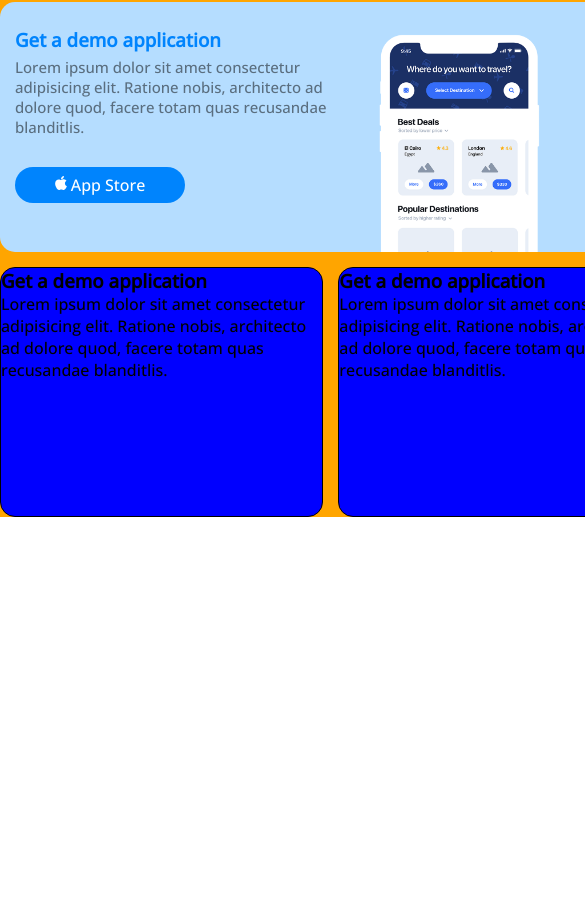
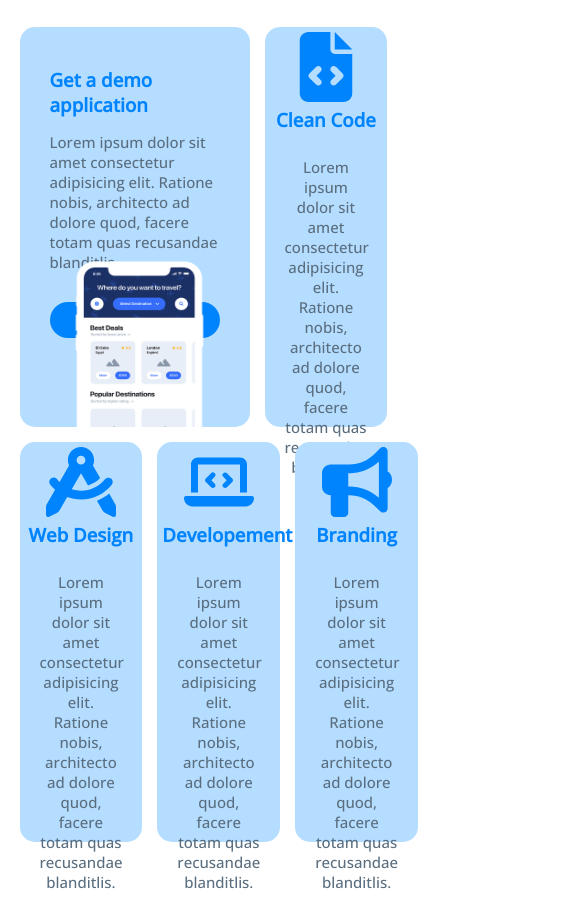
Before and after one commit to ChristianBaciu/htmlcss-responsive-layout, a plain HTML site: page index.html in a window 390 px wide. Shown: the part 78-985 px from the top of the page, 585 px wide, since content can reach past the window. Before the commit the page ends 844 px from the top, so only its background shows below. Drawn offline with nearby package versions, Linux system fonts and the light colour scheme.

Commit message:
768px get a demo application

```diff
--- a/index.html
+++ b/index.html
@@ -4,7 +4,7 @@
     <link rel="stylesheet" href="style.css">
     <meta charset="UTF-8">
     <meta name="viewport" content="width=device-width, initial-scale=1.0">
-    <title>Document</title>
+    <title>Logo</title>
 
     <link rel="preconnect" href="https://fonts.googleapis.com">
     <link rel="preconnect" href="https://fonts.gstatic.com" crossorigin>
@@ -37,6 +37,7 @@
     <main>
         <!--get a demo application-->
         <section>
+
             <div id="container-app">
                 <div class="demo-application">
                     <div class="info">
@@ -57,29 +58,32 @@
                 </div>
 
 
-
-                <div class="clean">
-                    <svg xmlns="http://www.w3.org/2000/svg" height="100" width="100" viewBox="0 0 384 512"><!--!Font Awesome Free 6.5.1 by @fontawesome - https://fontawesome.com License - https://fontawesome.com/license/free Copyright 2023 Fonticons, Inc.--><path d="M64 0C28.7 0 0 28.7 0 64V448c0 35.3 28.7 64 64 64H320c35.3 0 64-28.7 64-64V160H256c-17.7 0-32-14.3-32-32V0H64zM256 0V128H384L256 0zM153 289l-31 31 31 31c9.4 9.4 9.4 24.6 0 33.9s-24.6 9.4-33.9 0L71 337c-9.4-9.4-9.4-24.6 0-33.9l48-48c9.4-9.4 24.6-9.4 33.9 0s9.4 24.6 0 33.9zM265 255l48 48c9.4 9.4 9.4 24.6 0 33.9l-48 48c-9.4 9.4-24.6 9.4-33.9 0s-9.4-24.6 0-33.9l31-31-31-31c-9.4-9.4-9.4-24.6 0-33.9s24.6-9.4 33.9 0z"/></svg>
-                    <h3>Get a demo application</h3>
+                <!--clean code-->
+                <div class="app">
+                    <svg xmlns="http://www.w3.org/2000/svg" height="70" width="70" viewBox="0 0 384 512"><!--!Font Awesome Free 6.5.1 by @fontawesome - https://fontawesome.com License - https://fontawesome.com/license/free Copyright 2023 Fonticons, Inc.--><path d="M64 0C28.7 0 0 28.7 0 64V448c0 35.3 28.7 64 64 64H320c35.3 0 64-28.7 64-64V160H256c-17.7 0-32-14.3-32-32V0H64zM256 0V128H384L256 0zM153 289l-31 31 31 31c9.4 9.4 9.4 24.6 0 33.9s-24.6 9.4-33.9 0L71 337c-9.4-9.4-9.4-24.6 0-33.9l48-48c9.4-9.4 24.6-9.4 33.9 0s9.4 24.6 0 33.9zM265 255l48 48c9.4 9.4 9.4 24.6 0 33.9l-48 48c-9.4 9.4-24.6 9.4-33.9 0s-9.4-24.6 0-33.9l31-31-31-31c-9.4-9.4-9.4-24.6 0-33.9s24.6-9.4 33.9 0z" fill="#0084fd"/></svg>
+                    <h3>Clean Code</h3>
                     <p>Lorem ipsum dolor sit amet consectetur adipisicing elit. Ratione nobis, architecto ad dolore quod, facere totam quas recusandae blanditlis.</p>
                 </div>
+            </div>
 
-            </div>
             <div id="container-app">
 
-
-                <div class="clean">
-                    <h3>Get a demo application</h3>
+                <!--web design-->
+                <div class="app">
+                    <svg xmlns="http://www.w3.org/2000/svg" height="70" width="70" viewBox="0 0 512 512"><!--!Font Awesome Free 6.5.1 by @fontawesome - https://fontawesome.com License - https://fontawesome.com/license/free Copyright 2023 Fonticons, Inc.--><path d="M352 96c0 14.3-3.1 27.9-8.8 40.2L396 227.4c-23.7 25.3-54.2 44.1-88.5 53.6L256 192h0 0l-68 117.5c21.5 6.8 44.3 10.5 68.1 10.5c70.7 0 133.8-32.7 174.9-84c11.1-13.8 31.2-16 45-5s16 31.2 5 45C428.1 341.8 347 384 256 384c-35.4 0-69.4-6.4-100.7-18.1L98.7 463.7C94 471.8 87 478.4 78.6 482.6L23.2 510.3c-5 2.5-10.9 2.2-15.6-.7S0 501.5 0 496V440.6c0-8.4 2.2-16.7 6.5-24.1l60-103.7C53.7 301.6 41.8 289.3 31.2 276c-11.1-13.8-8.8-33.9 5-45s33.9-8.8 45 5c5.7 7.1 11.8 13.8 18.2 20.1l69.4-119.9c-5.6-12.2-8.8-25.8-8.8-40.2c0-53 43-96 96-96s96 43 96 96zm21 297.9c32.6-12.8 62.5-30.8 88.9-52.9l43.7 75.5c4.2 7.3 6.5 15.6 6.5 24.1V496c0 5.5-2.9 10.7-7.6 13.6s-10.6 3.2-15.6 .7l-55.4-27.7c-8.4-4.2-15.4-10.8-20.1-18.9L373 393.9zM256 128a32 32 0 1 0 0-64 32 32 0 1 0 0 64z" fill="#0084fd"/></svg>
+                    <h3>Web Design</h3>
                     <p>Lorem ipsum dolor sit amet consectetur adipisicing elit. Ratione nobis, architecto ad dolore quod, facere totam quas recusandae blanditlis.</p>
                 </div>
-
-                <div class="clean">
-                    <h3>Get a demo application</h3>
+                <!--developement-->
+                <div class="app">
+                    <svg xmlns="http://www.w3.org/2000/svg" height="70" width="70" viewBox="0 0 640 512"><!--!Font Awesome Free 6.5.1 by @fontawesome - https://fontawesome.com License - https://fontawesome.com/license/free Copyright 2023 Fonticons, Inc.--><path d="M64 96c0-35.3 28.7-64 64-64H512c35.3 0 64 28.7 64 64V352H512V96H128V352H64V96zM0 403.2C0 392.6 8.6 384 19.2 384H620.8c10.6 0 19.2 8.6 19.2 19.2c0 42.4-34.4 76.8-76.8 76.8H76.8C34.4 480 0 445.6 0 403.2zM281 209l-31 31 31 31c9.4 9.4 9.4 24.6 0 33.9s-24.6 9.4-33.9 0l-48-48c-9.4-9.4-9.4-24.6 0-33.9l48-48c9.4-9.4 24.6-9.4 33.9 0s9.4 24.6 0 33.9zM393 175l48 48c9.4 9.4 9.4 24.6 0 33.9l-48 48c-9.4 9.4-24.6 9.4-33.9 0s-9.4-24.6 0-33.9l31-31-31-31c-9.4-9.4-9.4-24.6 0-33.9s24.6-9.4 33.9 0z" fill="#0084fd"/></svg>
+                    <h3>Developement</h3>
                     <p>Lorem ipsum dolor sit amet consectetur adipisicing elit. Ratione nobis, architecto ad dolore quod, facere totam quas recusandae blanditlis.</p>
                 </div>
-
-                <div class="clean">
-                    <h3>Get a demo application</h3>
+                <!--branding-->
+                <div class="app">
+                    <svg xmlns="http://www.w3.org/2000/svg" height="70" width="70" viewBox="0 0 512 512"><!--!Font Awesome Free 6.5.1 by @fontawesome - https://fontawesome.com License - https://fontawesome.com/license/free Copyright 2023 Fonticons, Inc.--><path d="M480 32c0-12.9-7.8-24.6-19.8-29.6s-25.7-2.2-34.9 6.9L381.7 53c-48 48-113.1 75-181 75H192 160 64c-35.3 0-64 28.7-64 64v96c0 35.3 28.7 64 64 64l0 128c0 17.7 14.3 32 32 32h64c17.7 0 32-14.3 32-32V352l8.7 0c67.9 0 133 27 181 75l43.6 43.6c9.2 9.2 22.9 11.9 34.9 6.9s19.8-16.6 19.8-29.6V300.4c18.6-8.8 32-32.5 32-60.4s-13.4-51.6-32-60.4V32zm-64 76.7V240 371.3C357.2 317.8 280.5 288 200.7 288H192V192h8.7c79.8 0 156.5-29.8 215.3-83.3z" fill="#0084fd"/></svg>
+                    <h3>Branding</h3>
                     <p>Lorem ipsum dolor sit amet consectetur adipisicing elit. Ratione nobis, architecto ad dolore quod, facere totam quas recusandae blanditlis.</p>
                 </div>
 
@@ -89,6 +93,19 @@
 
 
 
+
+
+
+
+
+
+
+
+
+
+
+
+
     </main>
 
 
--- a/style.css
+++ b/style.css
@@ -12,17 +12,16 @@ html{
 header{
     background-color: #0084fd;
     padding: 10px;
-  /*position: fixed;
+    position: fixed;
     width: 100%;
-    z-index: 1;*/
+    z-index: 1;
 }
 
 #started{
-    background-color: red;
     display: flex;
     justify-content: space-between;
     align-items: center;
-    width: 1000px;
+    width: 65%;
     margin: auto;
 }
 
@@ -47,9 +46,13 @@ header{
 }
 
 /*get a demo application*/
+
+main{
+    padding-top: 90px;
+}
+
 #container-app{
     padding-top: 15px;
-    background-color: orange;
     align-items: center;
     width: 1000px;
     margin: auto;
@@ -60,8 +63,7 @@ header{
 .demo-application{
     background-color: #b5ddff;
     border-radius: 15px;
-    padding: 15px;
-    height: 250px;
+    padding: 30px;
     display: flex;
     width: 71%;
     position: relative;
@@ -74,8 +76,8 @@ header{
 
 .info-phone h3{
     color: #0084fd;
+    padding-bottom: 10px;
 }
-
 
 .info-phone p{
     padding-top: 5px;
@@ -83,27 +85,6 @@ header{
     padding-bottom: 30px;
     color: #5a6e7f;
 }
-
-.demo-application figure{
-    position: absolute;
-    bottom: -5px;
-    right: 100px;
-}
-
-
-
-.clean{
-    border: 1px solid black;
-    background-color: blue;
-    border-radius: 15px;
-    width: 35%;
-    height: 250px;
-    float: right;
-}
-
-svg{
-}
-
 
 .but-blue{
     background-color: #0084fd;
@@ -119,3 +100,74 @@ svg{
     background-color: #65b5ff;
     cursor: pointer;
 }
+
+img{
+    position: absolute;
+    bottom: 0;
+}
+
+
+/*app*/
+.app{
+    background-color: #b5ddff;
+    border-radius: 15px;
+    padding: 10px;
+    width: 35%;
+    text-align: center;
+}
+
+.app h3{
+    color: #0084fd;
+    padding-bottom: 10PX;
+}
+
+.app p{
+    padding: 15px;
+    font-size: 15px;
+    color: #5a6e7f;
+}
+
+@media screen and ( max-width: 768px ){
+
+
+
+
+
+
+    #container-app{
+        width: 90%;
+    }
+
+    .demo-application{
+        display: flex;
+        height: 400px;
+    }
+
+    .app p{
+        font-size: 15px;
+    }
+
+    .info{
+        width: 100%;
+    }
+
+    .app{
+        padding: 5px;
+        width: 35%;
+        height: 400px;
+    }
+
+
+    .demo-application{
+        position: relative;
+    }
+
+    figure img{
+        width: 160px;
+        height: 170px;
+        position: absolute;
+        bottom: 0;
+        left: 40px;
+    }
+
+}
```
